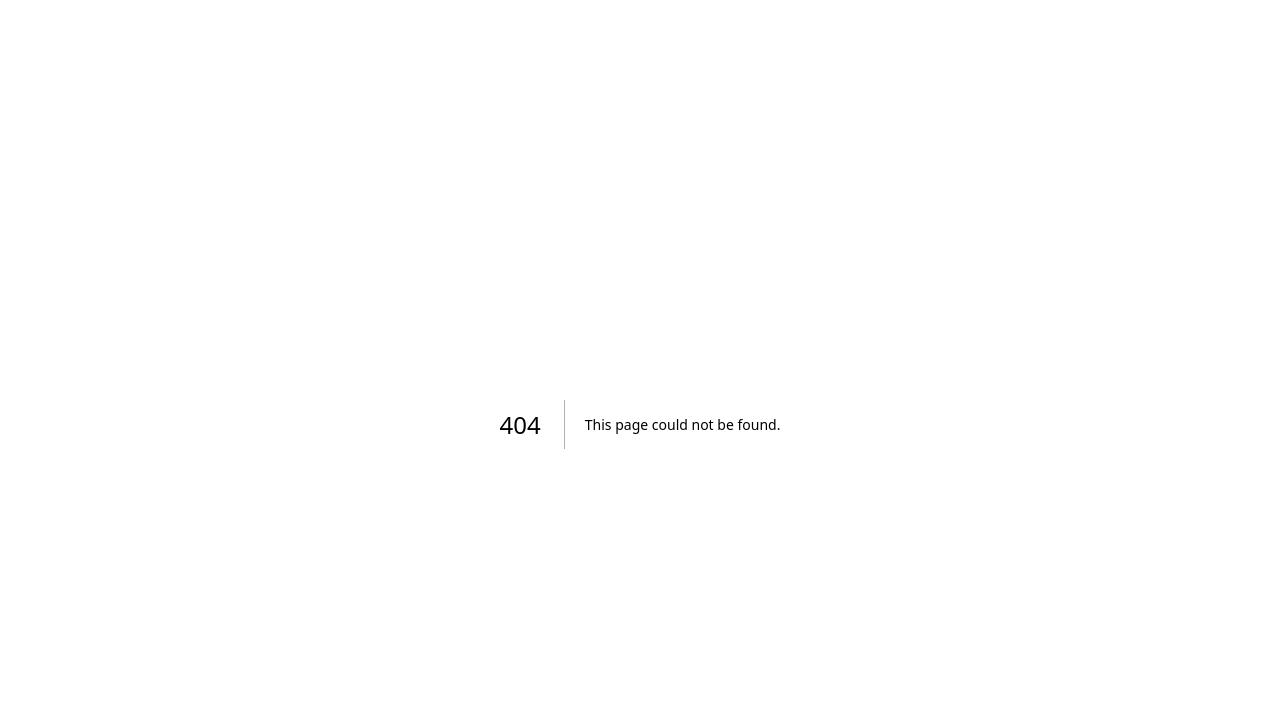
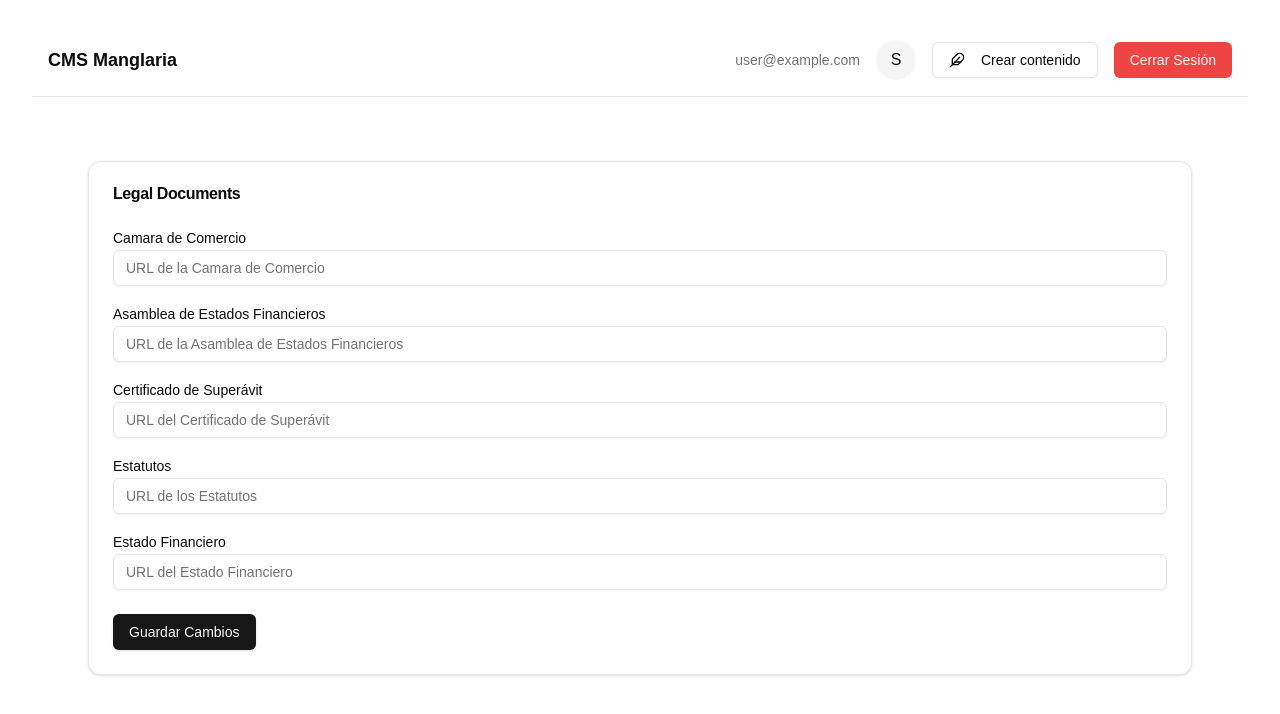
Before and after one commit to k4dm3l/manglaria-post-blog, a Next.js app: page /legal-documents in a window 1280 px wide. Before the commit this address had no page. Shown: the top 714 px of the page. Built offline with nearby package versions, Linux system fonts and the light colour scheme; no server answers; sample sign-in values are in the browser's storage.

Commit message:
added view to handle documents

```diff
--- a/package.json
+++ b/package.json
@@ -20,6 +20,7 @@
     "@radix-ui/react-select": "^2.1.6",
     "@radix-ui/react-slot": "^1.1.2",
     "@radix-ui/react-switch": "^1.1.3",
+    "@radix-ui/react-toast": "^1.2.14",
     "@tanstack/react-table": "^8.21.2",
     "@types/next-auth": "^3.13.0",
     "@uiw/react-markdown-preview": "^5.1.3",
--- a/src/app/(protected)/dashboard/page.tsx
+++ b/src/app/(protected)/dashboard/page.tsx
@@ -26,6 +26,9 @@ export default function DashboardPage() {
         <Link href="/projects">
           <Button className="w-full">Gestionar Proyectos</Button>
         </Link>
+        <Link href="/legal-documents">
+          <Button className="w-full">Gestionar Documentos Legales</Button>
+        </Link>
       </div>
     </div>
   );
--- /dev/null
+++ b/src/app/(protected)/legal-documents/page.tsx
@@ -0,0 +1,148 @@
+"use client";
+
+import { useState, useEffect } from "react";
+import { Button } from "@/components/ui/button";
+import { Input } from "@/components/ui/input";
+import { Label } from "@/components/ui/label";
+import { Card, CardContent, CardHeader, CardTitle } from "@/components/ui/card";
+
+interface LegalDocuments {
+  chamberOfCommerce: string;
+  financialStatementsAssembly: string;
+  surplusCertificate: string;
+  bylaws: string;
+  financialStatement: string;
+}
+
+export default function LegalDocumentsPage() {
+  const [loading, setLoading] = useState(false);
+  const [documents, setDocuments] = useState<LegalDocuments>({
+    chamberOfCommerce: "",
+    financialStatementsAssembly: "",
+    surplusCertificate: "",
+    bylaws: "",
+    financialStatement: "",
+  });
+
+  useEffect(() => {
+    const fetchDocuments = async () => {
+      try {
+        const response = await fetch("/api/legal-documents");
+        if (!response.ok) throw new Error("Failed to fetch documents");
+        const data = await response.json();
+        setDocuments({
+          chamberOfCommerce: data.chamberOfCommerce || "",
+          financialStatementsAssembly: data.financialStatementsAssembly || "",
+          surplusCertificate: data.surplusCertificate || "",
+          bylaws: data.bylaws || "",
+          financialStatement: data.financialStatement || "",
+        });
+      } catch (error) {
+        console.error("Error loading legal documents:", error);
+      }
+    };
+
+    fetchDocuments();
+  }, []);
+
+  const handleSubmit = async (e: React.FormEvent) => {
+    e.preventDefault();
+    setLoading(true);
+
+    try {
+      const response = await fetch("/api/legal-documents", {
+        method: "PUT",
+        headers: {
+          "Content-Type": "application/json",
+        },
+        body: JSON.stringify(documents),
+      });
+
+      if (!response.ok) throw new Error("Failed to update documents");
+
+    } catch (error) {
+      console.error("Error updating legal documents:", error);
+    } finally {
+      setLoading(false);
+    }
+  };
+
+  const handleChange = (e: React.ChangeEvent<HTMLInputElement>) => {
+    const { name, value } = e.target;
+    setDocuments(prev => ({
+      ...prev,
+      [name]: value
+    }));
+  };
+
+  return (
+    <>
+      <div className="container mx-auto py-10">
+        <Card>
+          <CardHeader>
+            <CardTitle>Legal Documents</CardTitle>
+          </CardHeader>
+          <CardContent>
+            <form onSubmit={handleSubmit} className="space-y-6">
+              <div className="space-y-4">
+                <div>
+                  <Label htmlFor="chamberOfCommerce">Camara de Comercio</Label>
+                  <Input
+                    id="chamberOfCommerce"
+                    name="chamberOfCommerce"
+                    value={documents.chamberOfCommerce}
+                    onChange={handleChange}
+                    placeholder="URL de la Camara de Comercio"
+                  />
+                </div>
+                <div>
+                  <Label htmlFor="financialStatementsAssembly">Asamblea de Estados Financieros</Label>
+                  <Input
+                    id="financialStatementsAssembly"
+                    name="financialStatementsAssembly"
+                    value={documents.financialStatementsAssembly}
+                    onChange={handleChange}
+                    placeholder="URL de la Asamblea de Estados Financieros"
+                  />
+                </div>
+                <div>
+                  <Label htmlFor="surplusCertificate">Certificado de Superávit</Label>
+                  <Input
+                    id="surplusCertificate"
+                    name="surplusCertificate"
+                    value={documents.surplusCertificate}
+                    onChange={handleChange}
+                    placeholder="URL del Certificado de Superávit"
+                  />
+                </div>
+                <div>
+                  <Label htmlFor="bylaws">Estatutos</Label>
+                  <Input
+                    id="bylaws"
+                    name="bylaws"
+                    value={documents.bylaws}
+                    onChange={handleChange}
+                    placeholder="URL de los Estatutos"
+                  />
+                </div>
+                <div>
+                  <Label htmlFor="financialStatement">Estado Financiero</Label>
+                  <Input
+                    id="financialStatement"
+                    name="financialStatement"
+                    value={documents.financialStatement}
+                    onChange={handleChange}
+                    placeholder="URL del Estado Financiero"
+                  />
+                </div>
+              </div>
+              <Button type="submit" disabled={loading}>
+                {loading ? "Guardando..." : "Guardar Cambios"}
+              </Button>
+            </form>
+          </CardContent>
+        </Card>
+      </div>
+    </>
+  );
+}
--- /dev/null
+++ b/src/app/api/legal-documents/route.ts
@@ -0,0 +1,103 @@
+import { NextResponse } from "next/server";
+import { getServerSession } from "next-auth";
+import { authOptions } from "@/lib/auth";
+import connect from "@/lib/db";
+import { LegalDocuments, ILegalDocuments } from "@/models/LegalDocuments";
+import { withRateLimit } from "@/lib/rate-limit";
+import { rateLimiters } from "@/lib/rate-limit";
+import { Model, Types } from "mongoose";
+
+// Add legal documents rate limiter
+const legalDocumentsLimiter = rateLimiters.api; // Using the general API rate limiter for now
+
+export async function GET() {
+  return withRateLimit(legalDocumentsLimiter, async () => {
+    try {
+      const session = await getServerSession(authOptions);
+      if (!session?.user) {
+        return NextResponse.json({ error: "Unauthorized" }, { status: 401 });
+      }
+
+      await connect();
+      const LegalDocumentsModel = LegalDocuments as Model<ILegalDocuments>;
+      const documents = await LegalDocumentsModel.findOne();
+
+      if (!documents) {
+        return NextResponse.json({
+          chamberOfCommerce: "",
+          financialStatementsAssembly: "",
+          surplusCertificate: "",
+          bylaws: "",
+          financialStatement: "",
+        });
+      }
+
+      return NextResponse.json(documents);
+    } catch (error) {
+      console.error("Error fetching legal documents:", error);
+      return NextResponse.json(
+        { error: "Failed to fetch legal documents" },
+        { status: 500 }
+      );
+    }
+  });
+}
+
+export async function PUT(request: Request) {
+  return withRateLimit(legalDocumentsLimiter, async () => {
+    try {
+      const session = await getServerSession(authOptions);
+      if (!session?.user) {
+        return NextResponse.json({ error: "Unauthorized" }, { status: 401 });
+      }
+
+      const data = await request.json() as Partial<ILegalDocuments>;
+
+      await connect();
+      const LegalDocumentsModel = LegalDocuments as Model<ILegalDocuments>;
+
+      // Solo incluir campos que están presentes en el payload
+      const updateData: Partial<ILegalDocuments> = {};
+      const validFields: (keyof ILegalDocuments)[] = [
+        "chamberOfCommerce",
+        "financialStatementsAssembly",
+        "surplusCertificate",
+        "bylaws",
+        "financialStatement"
+      ];
+
+      validFields.forEach(field => {
+        if (data[field] !== undefined) {
+          const value = data[field];
+          if (typeof value === 'string') {
+            (updateData as Record<string, string>)[field] = value;
+          }
+        }
+      });
+
+      // Siempre actualizar estos campos
+      updateData.updatedAt = new Date();
+      updateData.updatedBy = new Types.ObjectId(session.user.id);
+
+      // Buscar y actualizar (upsert: true crea el documento si no existe)
+      const documents = await LegalDocumentsModel.findOneAndUpdate(
+        {},
+        { $set: updateData },
+        {
+          new: true,
+          upsert: true,
+          runValidators: false,
+          setDefaultsOnInsert: true  // Usa valores por defecto del esquema
+        }
+      );
+
+      return NextResponse.json(documents);
+    } catch (error) {
+      console.error("Error updating legal documents:", error);
+      return NextResponse.json(
+        { error: "Failed to update legal documents" },
+        { status: 500 }
+      );
+    }
+  });
+}
--- a/src/components/Navigation.tsx
+++ b/src/components/Navigation.tsx
@@ -31,7 +31,8 @@ export default function Navigation() {
     pathname?.startsWith("/editor") ||
     pathname?.startsWith("/users") ||
     pathname?.startsWith("/blogs") ||
-    pathname?.startsWith("/projects");
+    pathname?.startsWith("/projects") ||
+    pathname?.startsWith("/legal-documents");
 
   if (!session || !isProtectedRoute) return null;
 
--- /dev/null
+++ b/src/models/LegalDocuments.ts
@@ -0,0 +1,26 @@
+import mongoose, { Schema, Document, Types } from "mongoose";
+
+export interface ILegalDocuments extends Document {
+  chamberOfCommerce?: string;
+  financialStatementsAssembly?: string;
+  surplusCertificate?: string;
+  bylaws?: string;
+  financialStatement?: string;
+  updatedBy?: Types.ObjectId;
+  createdAt: Date;
+  updatedAt: Date;
+}
+
+const legalDocumentsSchema = new Schema<ILegalDocuments>(
+  {
+    chamberOfCommerce: { type: String, default: "" },
+    financialStatementsAssembly: { type: String, default: "" },
+    surplusCertificate: { type: String, default: "" },
+    bylaws: { type: String, default: "" },
+    financialStatement: { type: String, default: "" },
+    updatedBy: { type: Schema.Types.ObjectId, ref: "User", required: false },
+  },
+  { timestamps: true }
+);
+
+export const LegalDocuments = mongoose.models.LegalDocuments || mongoose.model<ILegalDocuments>("LegalDocuments", legalDocumentsSchema);
```
Also changed, not shown: 1 other file (tests, documents, lock files or other folders).
